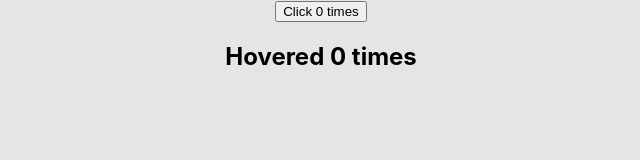
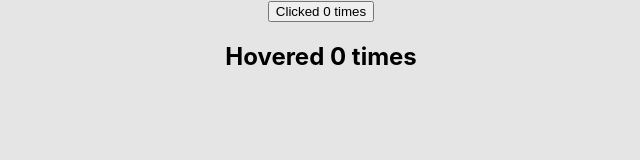
Before and after one commit to RazzSunuwar/React-Practice, a React (Create React App) app: page / in a window 1280 px wide. Shown: the top 160 px of the page, without its empty margins (319-959 px from the left). Built offline with nearby package versions, Linux system fonts and the light colour scheme.

Commit message:
HOC HoverOver Events

```diff
--- a/src/components/HOC/ClickCounter.js
+++ b/src/components/HOC/ClickCounter.js
@@ -1,26 +1,15 @@
 import React, { Component } from 'react';
+import UpdatedComponent from './withCounter';
 
 class ClickCounter extends Component {
-    constructor(props){
-        super(props)
 
-        this.state = {
-            count: 0
-        }
-    }
-
-    incrementHandler = () =>{
-        this.setState(prevState => {
-            return { count: prevState.count + 1}
-        })
-    }
 
     render() {
-        const { count } = this.state
+        const { count, incrementCount } = this.props
         return (
-            <button onClick = {this.incrementHandler}>Click { count } times</button>
+            <button onClick = {incrementCount}>Clicked { count } times</button>
         )
     };
 };
 
-export default ClickCounter;
+export default UpdatedComponent(ClickCounter);
--- a/src/components/HOC/HoverCounter.js
+++ b/src/components/HOC/HoverCounter.js
@@ -1,26 +1,16 @@
 import React, { Component } from 'react';
+import UpdatedComponent from './withCounter';
 
 class HoverCounter extends Component {
-    constructor(props) {
-        super(props)
 
-        this.state = {
-            count: 0
-        }
-    }
-    incrementCount = () => {
-        this.setState(prevState => {
-            return {count: prevState.count + 1}
-        })
-    }
     render() {
-        const { count } = this.state
+        const { count, incrementCount } = this.props
         return (
             <div>
-                <h2 onMouseOver={this.incrementCount}>Hovered {count} times</h2>
+                <h2 onMouseOver={incrementCount}>Hovered {count} times</h2>
             </div>
         )
     }
 }
 
-export default HoverCounter;
+export default UpdatedComponent(HoverCounter);
--- /dev/null
+++ b/src/components/HOC/withCounter.js
@@ -0,0 +1,25 @@
+import React from 'react';
+
+const UpdatedComponent = (OriginalComponent) => {
+    class NewComponent extends React.Component {
+        constructor(props) {
+            super(props)
+
+            this.state = {
+                count: 0
+            }
+        }
+        incrementCount = () => {
+            this.setState(prevState => {
+                return {count: prevState.count + 1}
+            })
+        }
+        render() {
+            return <OriginalComponent
+            count = {this.state.count}
+            incrementCount={this.incrementCount} />
+        }
+    }
+    return NewComponent
+}
+export default UpdatedComponent;
```
